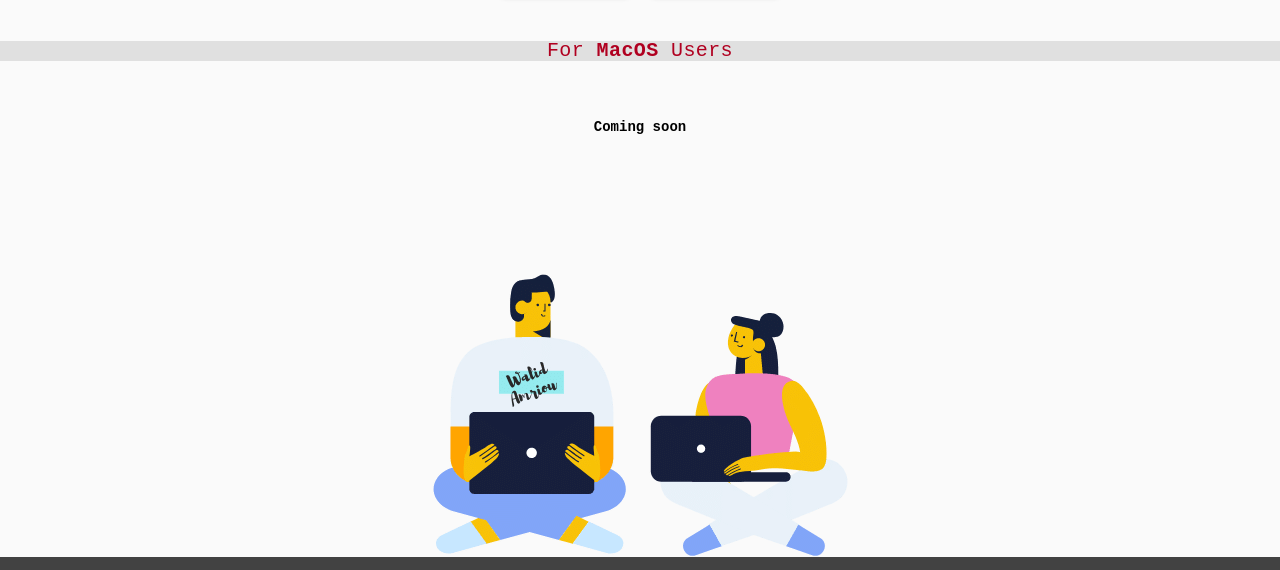
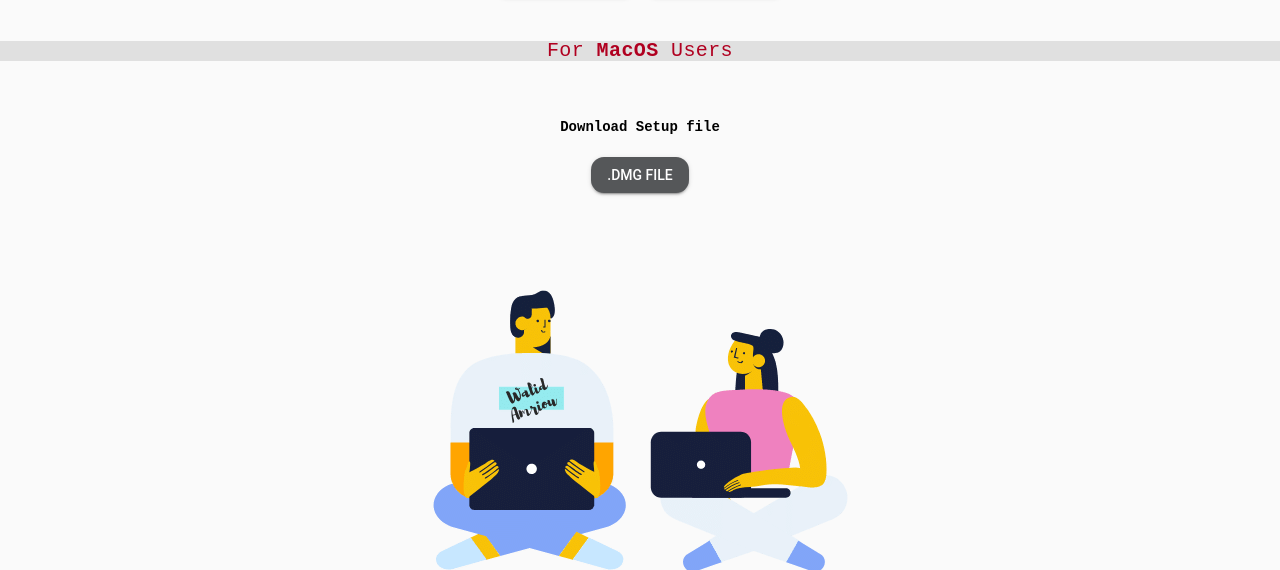
Before and after one commit to walidamriou/Moskotcho_Password_Generator, a plain HTML site: page desktop.html in a window 1280 px wide. Shown: the part 1254-1824 px from the top of the page. Drawn offline with nearby package versions, Linux system fonts and the light colour scheme.

Commit message:
Update desktop list add mac os

```diff
--- a/desktop.html
+++ b/desktop.html
@@ -143,8 +143,14 @@
 
         <h5 style="color: #B00020;background-color: #E0E0E0;">For <b>MacOS</b> Users</h5>
         <br><br>
-          <b>Coming soon</b> <br><br>
-
+        <b>Download Setup file</b> <br><br>
+        <button id="password_generate_button"
+          class="mdl-button mdl-js-button mdl-button--raised mdl-js-ripple-effect mdl-button--accent"
+          style="border-radius:13px;background-color: #555759"
+          onclick=" window.open('https://github.com/walidamriou/Moskotcho_Password_Generator_Desktop/releases/download/1.0.0/Moskotcho-Password-Generator-1.0.0.dmg','_blank')"
+          >
+          .dmg file
+        </button>
           <br>
           <br>
           <br>
```
